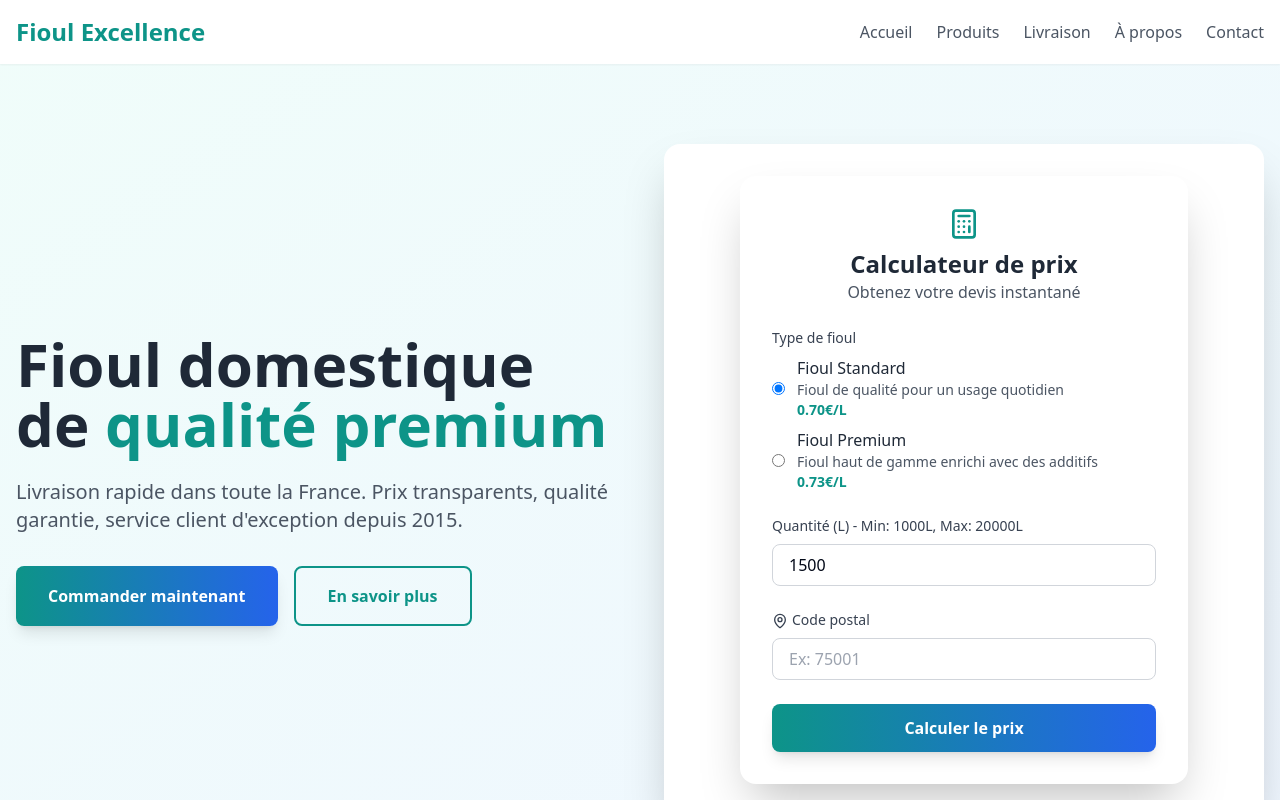
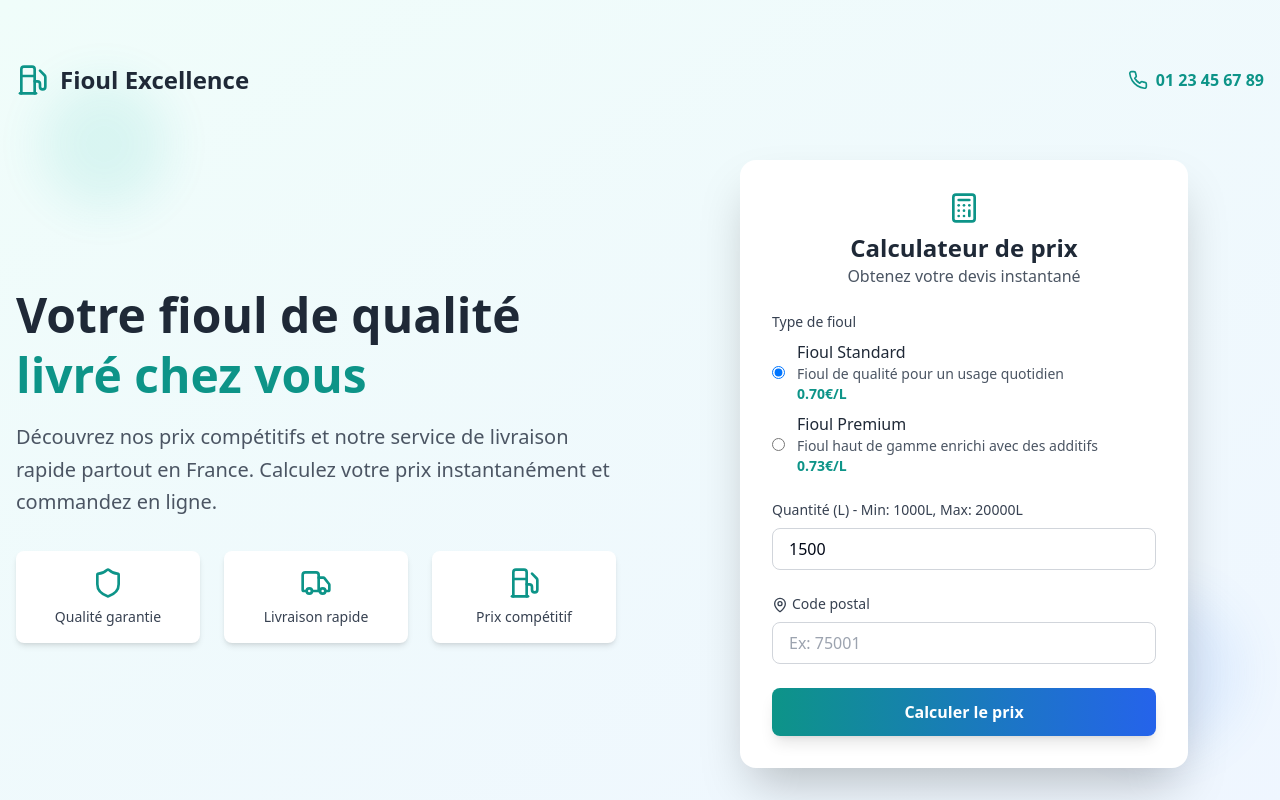
Before and after one commit to dawnriekmann/fioul-excellence-accueil-react, a React (Vite) app: page / in a window 1280 px wide. Shown: the top 800 px of the page. Built offline with nearby package versions, Linux system fonts and the light colour scheme.

Commit message:
Reverted to commit 17f542cda46e964cfad7789e6cd5dc75f152fb63

```diff
--- a/src/components/Hero.tsx
+++ b/src/components/Hero.tsx
@@ -1,57 +1,91 @@
 
 import React from 'react';
 import { motion } from 'framer-motion';
+import { Fuel, Shield, Truck, Phone } from 'lucide-react';
 import PriceCalculator from './PriceCalculator';
-import Navbar from './Navbar';
 
 const Hero = () => {
   return (
-    <div className="min-h-screen bg-gradient-to-br from-teal-50 to-blue-50">
-      <Navbar />
+    <section className="relative min-h-screen bg-gradient-to-br from-teal-50 to-blue-50 overflow-hidden">
+      {/* Background Pattern */}
+      <div className="absolute inset-0 opacity-10">
+        <div className="absolute top-20 left-10 w-32 h-32 bg-teal-500 rounded-full blur-xl"></div>
+        <div className="absolute bottom-20 right-10 w-40 h-40 bg-blue-500 rounded-full blur-xl"></div>
+      </div>
 
-      <div className="container mx-auto px-4 py-20">
+      <div className="relative z-10 container mx-auto px-4 py-16">
+        {/* Header */}
+        <motion.header
+          initial={{ opacity: 0, y: -20 }}
+          animate={{ opacity: 1, y: 0 }}
+          transition={{ duration: 0.6 }}
+          className="flex justify-between items-center mb-16"
+        >
+          <div className="flex items-center space-x-3">
+            <Fuel className="w-8 h-8 text-teal-600" />
+            <h1 className="text-2xl font-bold text-gray-800">Fioul Excellence</h1>
+          </div>
+          <div className="flex items-center space-x-2 text-teal-600">
+            <Phone className="w-5 h-5" />
+            <span className="font-semibold">01 23 45 67 89</span>
+          </div>
+        </motion.header>
+
         <div className="grid lg:grid-cols-2 gap-12 items-center">
+          {/* Left Content */}
           <motion.div
             initial={{ opacity: 0, x: -50 }}
             animate={{ opacity: 1, x: 0 }}
-            transition={{ duration: 0.8 }}
+            transition={{ duration: 0.8, delay: 0.2 }}
+            className="space-y-8"
           >
-            <h1 className="text-5xl lg:text-6xl font-bold text-gray-800 mb-6">
-              Fioul domestique de <span className="text-teal-600">qualité premium</span>
-            </h1>
-            <p className="text-xl text-gray-600 mb-8">
-              Livraison rapide dans toute la France. Prix transparents, qualité garantie,
-              service client d'exception depuis 2015.
-            </p>
-            <div className="flex flex-col sm:flex-row gap-4">
-              <motion.button
+            <div className="space-y-4">
+              <h2 className="text-5xl font-bold text-gray-800 leading-tight">
+                Votre fioul de qualité
+                <span className="text-teal-600 block">livré chez vous</span>
+              </h2>
+              <p className="text-xl text-gray-600 leading-relaxed">
+                Découvrez nos prix compétitifs et notre service de livraison rapide partout en France.
+                Calculez votre prix instantanément et commandez en ligne.
+              </p>
+            </div>
+
+            <div className="grid grid-cols-3 gap-6">
+              <motion.div
                 whileHover={{ scale: 1.05 }}
-                whileTap={{ scale: 0.95 }}
-                className="bg-gradient-to-r from-teal-600 to-blue-600 text-white px-8 py-4 rounded-lg font-semibold shadow-lg hover:shadow-xl transition-all duration-300"
+                className="flex flex-col items-center p-4 bg-white rounded-lg shadow-md"
               >
-                Commander maintenant
-              </motion.button>
-              <motion.button
+                <Shield className="w-8 h-8 text-teal-600 mb-2" />
+                <span className="text-sm font-medium text-gray-700">Qualité garantie</span>
+              </motion.div>
+              <motion.div
                 whileHover={{ scale: 1.05 }}
-                whileTap={{ scale: 0.95 }}
-                className="border-2 border-teal-600 text-teal-600 px-8 py-4 rounded-lg font-semibold hover:bg-teal-600 hover:text-white transition-all duration-300"
+                className="flex flex-col items-center p-4 bg-white rounded-lg shadow-md"
               >
-                En savoir plus
-              </motion.button>
+                <Truck className="w-8 h-8 text-teal-600 mb-2" />
+                <span className="text-sm font-medium text-gray-700">Livraison rapide</span>
+              </motion.div>
+              <motion.div
+                whileHover={{ scale: 1.05 }}
+                className="flex flex-col items-center p-4 bg-white rounded-lg shadow-md"
+              >
+                <Fuel className="w-8 h-8 text-teal-600 mb-2" />
+                <span className="text-sm font-medium text-gray-700">Prix compétitif</span>
+              </motion.div>
             </div>
           </motion.div>
 
+          {/* Right Content - Price Calculator */}
           <motion.div
             initial={{ opacity: 0, x: 50 }}
             animate={{ opacity: 1, x: 0 }}
-            transition={{ duration: 0.8, delay: 0.2 }}
-            className="bg-white rounded-2xl shadow-2xl p-8"
+            transition={{ duration: 0.8, delay: 0.4 }}
           >
             <PriceCalculator />
           </motion.div>
         </div>
       </div>
-    </div>
+    </section>
   );
 };
 
--- a/src/components/Navbar.tsx
+++ /dev/null
@@ -1,44 +0,0 @@
-
-import React from 'react';
-import { Link } from 'react-router-dom';
-
-const Navbar = () => {
-  return (
-    <nav className="bg-white shadow-sm py-4">
-      <div className="container mx-auto px-4">
-        <div className="flex items-center justify-between">
-          <Link to="/" className="text-2xl font-bold text-teal-600">
-            Fioul Excellence
-          </Link>
-          <div className="hidden md:flex space-x-6">
-            <Link to="/" className="text-gray-600 hover:text-teal-600 transition-colors">
-              Accueil
-            </Link>
-            <Link to="/produits" className="text-gray-600 hover:text-teal-600 transition-colors">
-              Produits
-            </Link>
-            <Link to="/livraison" className="text-gray-600 hover:text-teal-600 transition-colors">
-              Livraison
-            </Link>
-            <Link to="/a-propos" className="text-gray-600 hover:text-teal-600 transition-colors">
-              À propos
-            </Link>
-            <Link to="/contact" className="text-gray-600 hover:text-teal-600 transition-colors">
-              Contact
-            </Link>
-          </div>
-          {/* Mobile menu button - for future mobile menu implementation */}
-          <div className="md:hidden">
-            <button className="text-gray-600 hover:text-teal-600 transition-colors">
-              <svg className="w-6 h-6" fill="none" stroke="currentColor" viewBox="0 0 24 24">
-                <path strokeLinecap="round" strokeLinejoin="round" strokeWidth={2} d="M4 6h16M4 12h16M4 18h16" />
-              </svg>
-            </button>
-          </div>
-        </div>
-      </div>
-    </nav>
-  );
-};
-
-export default Navbar;
```
